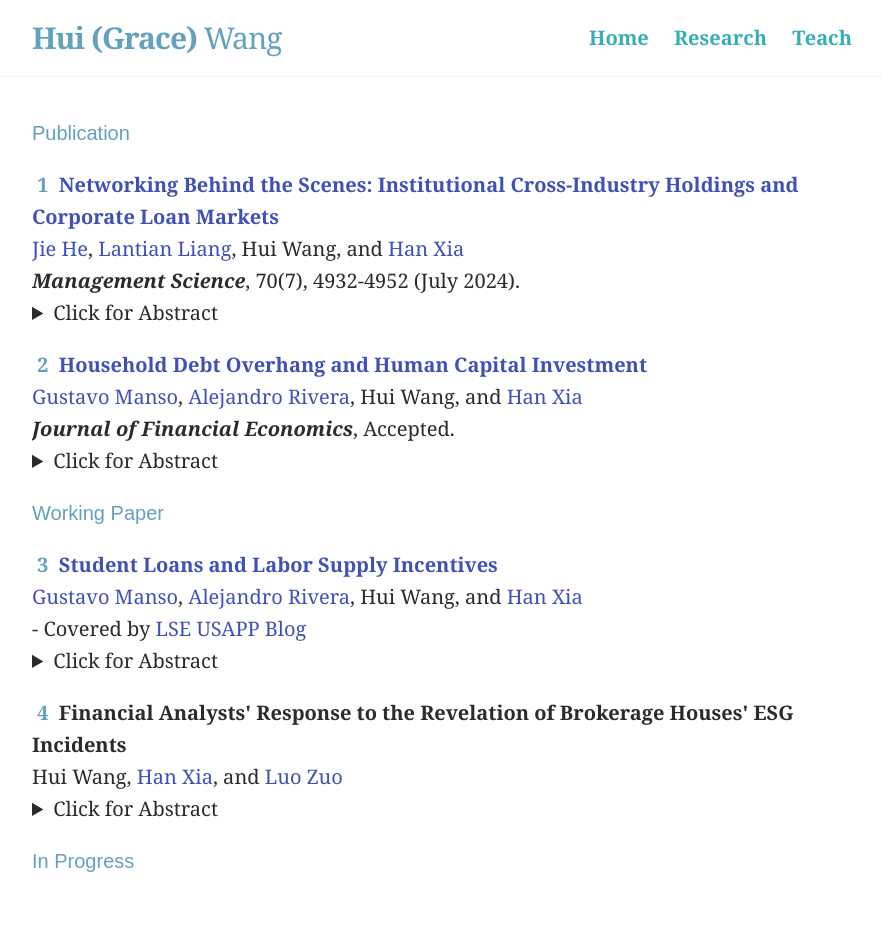
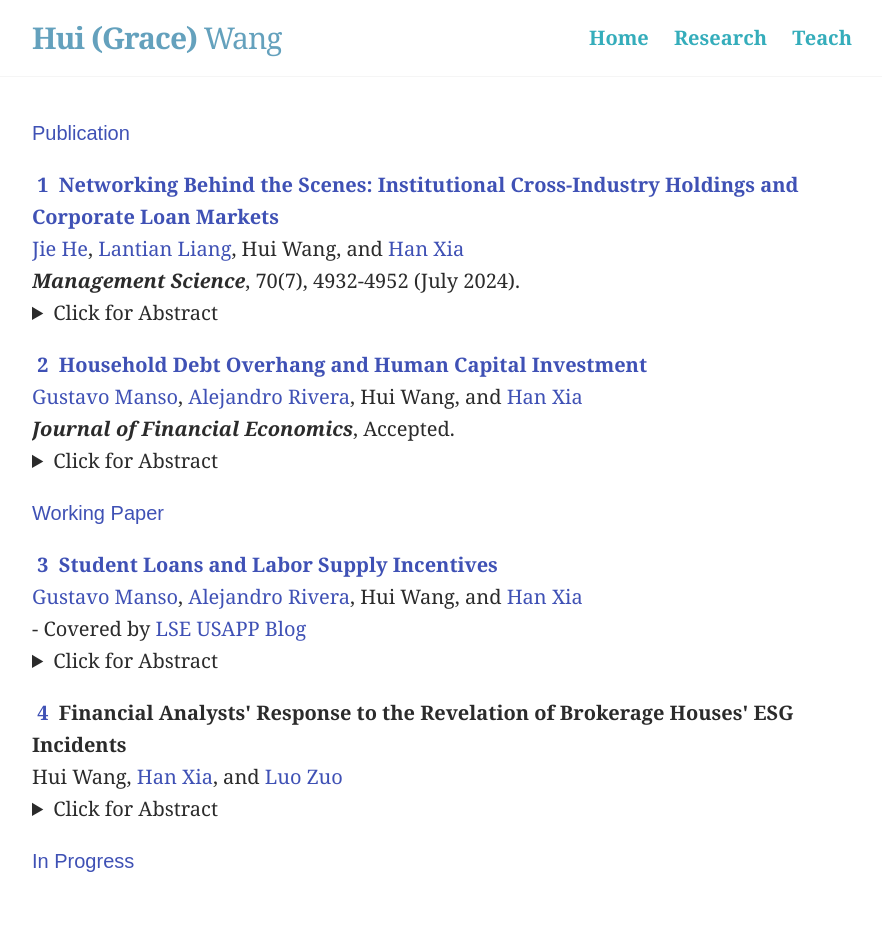
Before and after one commit to huigracewang/homepage, a Jekyll site: the page built from research.md, in a window 1280 px wide. Shown: the whole page, without its empty margins (198-1080 px from the left). Built offline with Jekyll 4.4.1, drawn with Linux system fonts in a browser that asks for light colours.

Commit message:
Update work.html

```diff
--- a/_layouts/work.html
+++ b/_layouts/work.html
@@ -8,11 +8,11 @@
     <div class="page-content">
       <div class="wrapper">
         <div class="work">
-          <h1 class="page-heading" style="color:#64a1bd">Publication</h1>
+          <h1 class="page-heading" style="color:#3f51b5">Publication</h1>
           {% for item in page.pubs %}
           <div class="work-item" style="margin-bottom: -2em;">
             <span class="work-text">
-              <span style="color:#64a1bd"><strong>&nbsp;{{ item.numbering }}&nbsp;</strong></span>
+              <span style="color:#3f51b5"><strong>&nbsp;{{ item.numbering }}&nbsp;</strong></span>
               {{ item.description }}<br />
               {{ item.authors }}<br />
               {% if item.publication != "" and item.publication != nil %}
@@ -32,13 +32,13 @@
           </div>
           {% endfor %}
 
-          <h1 class="page-heading" style="color:#64a1bd">Working Paper</h1>
+          <h1 class="page-heading" style="color:#3f51b5">Working Paper</h1>
 
 
           {% for item in page.items %}
           <div class="work-item" style="margin-bottom: -2em;">
             <span class="work-text">
-              <span style="color:#64a1bd"><strong>&nbsp;{{ item.numbering }}&nbsp;</strong></span>
+              <span style="color:#3f51b5"><strong>&nbsp;{{ item.numbering }}&nbsp;</strong></span>
               {{ item.description }}<br />
               {{ item.authors }}<br />
               {% if item.publication != "" and item.publication != nil %}
@@ -57,11 +57,11 @@
             </span>
           </div>
           {% endfor %}
-          <h1 class="page-heading" style="color:#64a1bd">In Progress</h1>
+          <h1 class="page-heading" style="color:#3f51b5">In Progress</h1>
           {% for item in page.progress %}
           <div class="work-item" style="margin-bottom: -2em;">
             <span class="work-text">
-              <span style="color:#64a1bd"><strong>&nbsp;{{ item.numbering }}&nbsp;</strong></span>
+              <span style="color:#3f51b5"><strong>&nbsp;{{ item.numbering }}&nbsp;</strong></span>
               {{ item.description }}<br />
               {{ item.authors }}<br />
               {% if item.publication != "" and item.publication != nil %}
```
